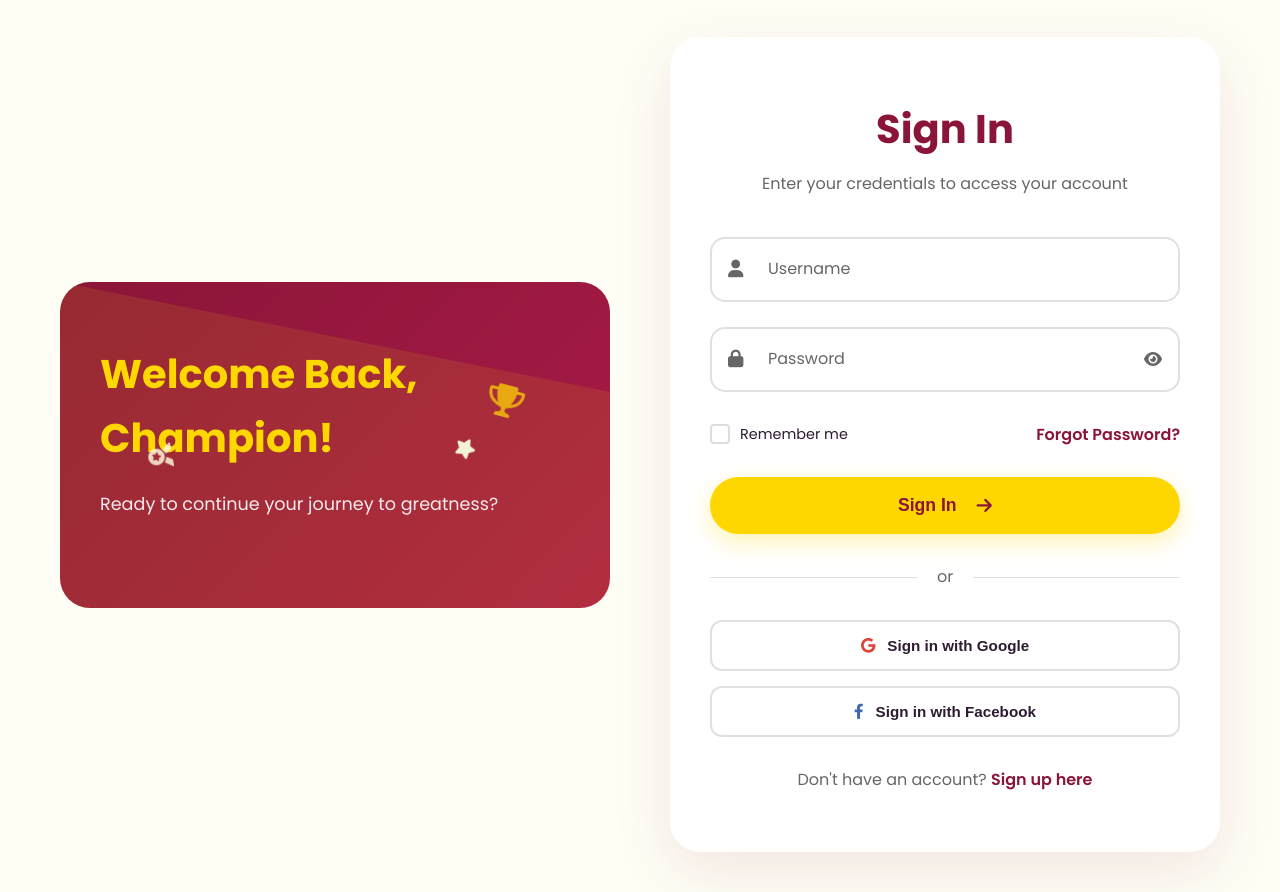
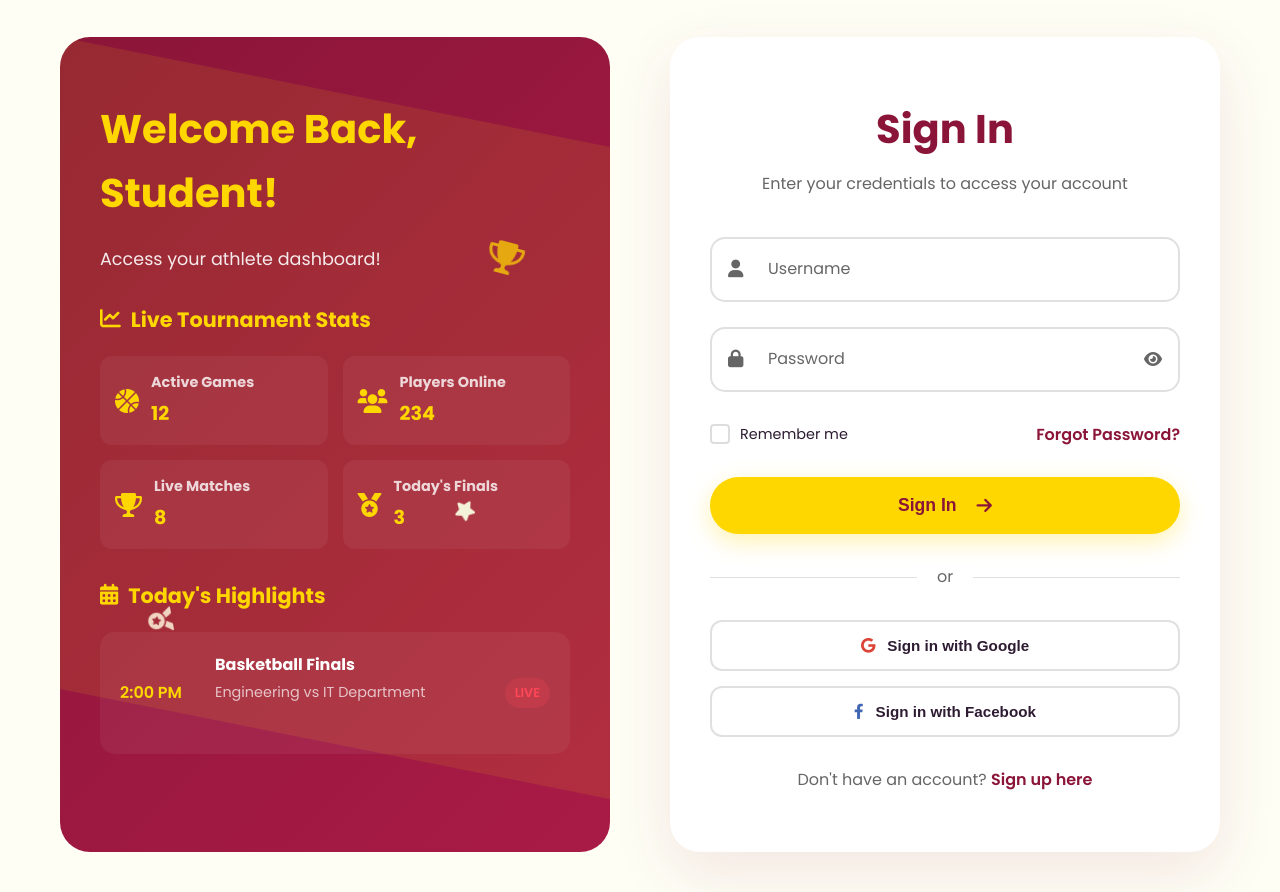
Before and after one commit to specertorduke/Dudu_LabExam, a PHP site: page /login.html in a window 1280 px wide. Shown: the part 73-965 px from the top of the page. Run offline with PHP 8.4, Linux system fonts and the light colour scheme.

Commit message:
Update sport categories and add terms & regulations sections; enhance login and registration pages with new stats and event highlights.

```diff
--- a/css/style.css
+++ b/css/style.css
@@ -551,6 +551,13 @@ body {
     z-index: 1;
 }
 
+.sport-icon-img {
+    width: 4rem;  /* Match the size of Font Awesome icons */
+    height: 4rem;
+    object-fit: contain; /* Maintain aspect ratio */
+    color: var(--primary-burgundy); /* Match the icon color */
+}
+
 .sport-card:hover .sport-icon {
     color: var(--accent-gold);
     transform: scale(1.1);
@@ -921,6 +928,7 @@ body {
     color: var(--white);
     font-size: 1.2rem;
     transition: all 0.3s ease;
+    text-decoration: none; /* Remove underline */
 }
 
 .social-links a:hover {
@@ -1015,6 +1023,211 @@ body {
 .benefit i {
     color: var(--accent-gold);
     font-size: 1.5rem;
+}
+
+.terms-content {
+    margin-top: 40px;
+    padding-top: 30px;
+    border-top: 1px solid rgba(255, 255, 255, 0.1);
+}
+
+.terms-content h3 {
+    color: var(--accent-gold);
+    font-size: 1.3rem;
+    margin-bottom: 30px;
+    display: flex;
+    align-items: center;
+    gap: 10px;
+    text-transform: uppercase;
+    letter-spacing: 1px;
+}
+
+.terms-section {
+    background: rgba(255, 255, 255, 0.05);
+    border-radius: 15px;
+    padding: 20px;
+    margin-bottom: 20px;
+}
+
+.terms-section h4 {
+    color: var(--accent-gold);
+    font-size: 1.1rem;
+    margin-bottom: 15px;
+    display: flex;
+    align-items: center;
+    gap: 10px;
+}
+
+.terms-section h4 i {
+    font-size: 1rem;
+}
+
+.terms-list {
+    margin: 15px 0;
+}
+
+/* Quick Stats Styles */
+.quick-stats {
+    margin: 30px 0;
+}
+
+.quick-stats h3 {
+    color: var(--accent-gold);
+    font-size: 1.3rem;
+    margin-bottom: 20px;
+    display: flex;
+    align-items: center;
+    gap: 10px;
+}
+
+.stats-grid {
+    display: grid;
+    grid-template-columns: repeat(2, 1fr);
+    gap: 15px;
+}
+
+.stat-card {
+    background: rgba(255, 255, 255, 0.05);
+    border-radius: 12px;
+    padding: 15px;
+    display: flex;
+    align-items: center;
+    gap: 12px;
+    transition: all 0.3s ease;
+}
+
+.stat-card:hover {
+    background: rgba(255, 255, 255, 0.1);
+    transform: translateY(-3px);
+}
+
+.stat-card i {
+    color: var(--accent-gold);
+    font-size: 1.5rem;
+}
+
+.stat-info h4 {
+    color: var(--white);
+    font-size: 0.9rem;
+    margin-bottom: 5px;
+    opacity: 0.8;
+}
+
+.stat-number {
+    color: var(--accent-gold);
+    font-size: 1.2rem;
+    font-weight: 700;
+}
+
+/* Upcoming Events Styles */
+.upcoming-events {
+    margin: 30px 0;
+}
+
+.upcoming-events h3 {
+    color: var(--accent-gold);
+    font-size: 1.3rem;
+    margin-bottom: 20px;
+    display: flex;
+    align-items: center;
+    gap: 10px;
+}
+
+.event-list {
+    background: rgba(255, 255, 255, 0.05);
+    border-radius: 15px;
+    padding: 5px;
+}
+
+.event-item {
+    display: flex;
+    align-items: center;
+    padding: 15px;
+    border-bottom: 1px solid rgba(255, 255, 255, 0.1);
+    transition: all 0.3s ease;
+}
+
+.event-item:last-child {
+    border-bottom: none;
+}
+
+.event-item:hover {
+    background: rgba(255, 255, 255, 0.05);
+}
+
+.event-time {
+    color: var(--accent-gold);
+    font-weight: 600;
+    min-width: 80px;
+}
+
+.event-details {
+    flex-grow: 1;
+    margin: 0 15px;
+}
+
+.event-details h4 {
+    color: var(--white);
+    font-size: 1rem;
+    margin-bottom: 3px;
+}
+
+.event-details p {
+    color: var(--white);
+    opacity: 0.7;
+    font-size: 0.9rem;
+}
+
+.event-status {
+    background: rgba(255, 255, 255, 0.1);
+    color: var(--white);
+    padding: 5px 10px;
+    border-radius: 20px;
+    font-size: 0.8rem;
+    font-weight: 600;
+}
+
+.event-status.live {
+    background: rgba(255, 71, 87, 0.2);
+    color: #ff4757;
+}
+
+.event-status.upcoming {
+    background: rgba(255, 215, 0, 0.2);
+    color: var(--accent-gold);
+}
+
+.term-item {
+    display: flex;
+    align-items: center;
+    gap: 12px;
+    margin-bottom: 12px;
+    color: var(--white);
+    opacity: 0.9;
+    font-size: 0.95rem;
+}
+
+.term-item:last-child {
+    margin-bottom: 0;
+}
+
+.term-item i {
+    color: var(--accent-gold);
+    font-size: 1rem;
+}
+
+.term-item:hover {
+    opacity: 1;
+    transform: translateX(5px);
+    transition: all 0.3s ease;
+}
+
+.auth-visual {
+    display: flex;
+    flex-direction: column;
+    justify-content: space-between;
+    height: 100%;
+    min-height: 600px; /* Match the approximate height of the form container */
 }
 
 .benefit span {
--- a/login.html
+++ b/login.html
@@ -37,8 +37,58 @@
         <div class="auth-container">
             <div class="auth-visual">
                 <div class="visual-content">
-                    <h2>Welcome Back, Champion!</h2>
-                    <p>Ready to continue your journey to greatness?</p>
+                    <h2>Welcome Back, Student!</h2>
+                    <p>Access your athlete dashboard!</p>
+                    <div class="quick-stats">
+                        <h3><i class="fas fa-chart-line"></i> Live Tournament Stats</h3>
+                        <div class="stats-grid">
+                            <div class="stat-card">
+                                <i class="fas fa-basketball-ball"></i>
+                                <div class="stat-info">
+                                    <h4>Active Games</h4>
+                                    <span class="stat-number">12</span>
+                                </div>
+                            </div>
+                            <div class="stat-card">
+                                <i class="fas fa-users"></i>
+                                <div class="stat-info">
+                                    <h4>Players Online</h4>
+                                    <span class="stat-number">234</span>
+                                </div>
+                            </div>
+                            <div class="stat-card">
+                                <i class="fas fa-trophy"></i>
+                                <div class="stat-info">
+                                    <h4>Live Matches</h4>
+                                    <span class="stat-number">8</span>
+                                </div>
+                            </div>
+                            <div class="stat-card">
+                                <i class="fas fa-medal"></i>
+                                <div class="stat-info">
+                                    <h4>Today's Finals</h4>
+                                    <span class="stat-number">3</span>
+                                </div>
+                            </div>
+                        </div>
+                    </div>
+
+                    <div class="upcoming-events">
+                        <h3><i class="fas fa-calendar-alt"></i> Today's Highlights</h3>
+                        <div class="event-list">
+                            <div class="event-item">
+                                <div class="event-time">2:00 PM</div>
+                                <div class="event-details">
+                                    <h4>Basketball Finals</h4>
+                                    <p>Engineering vs IT Department</p>
+                                </div>
+                                <div class="event-status live">LIVE</div>
+                            </div>
+
+
+                        </div>
+                    </div>
+
                     <div class="animated-elements">
                         <div class="floating-element trophy">
                             <i class="fas fa-trophy"></i>
```
Also changed, not shown: index.html (+12 -12 lines), register.html (+56 -0 lines).
